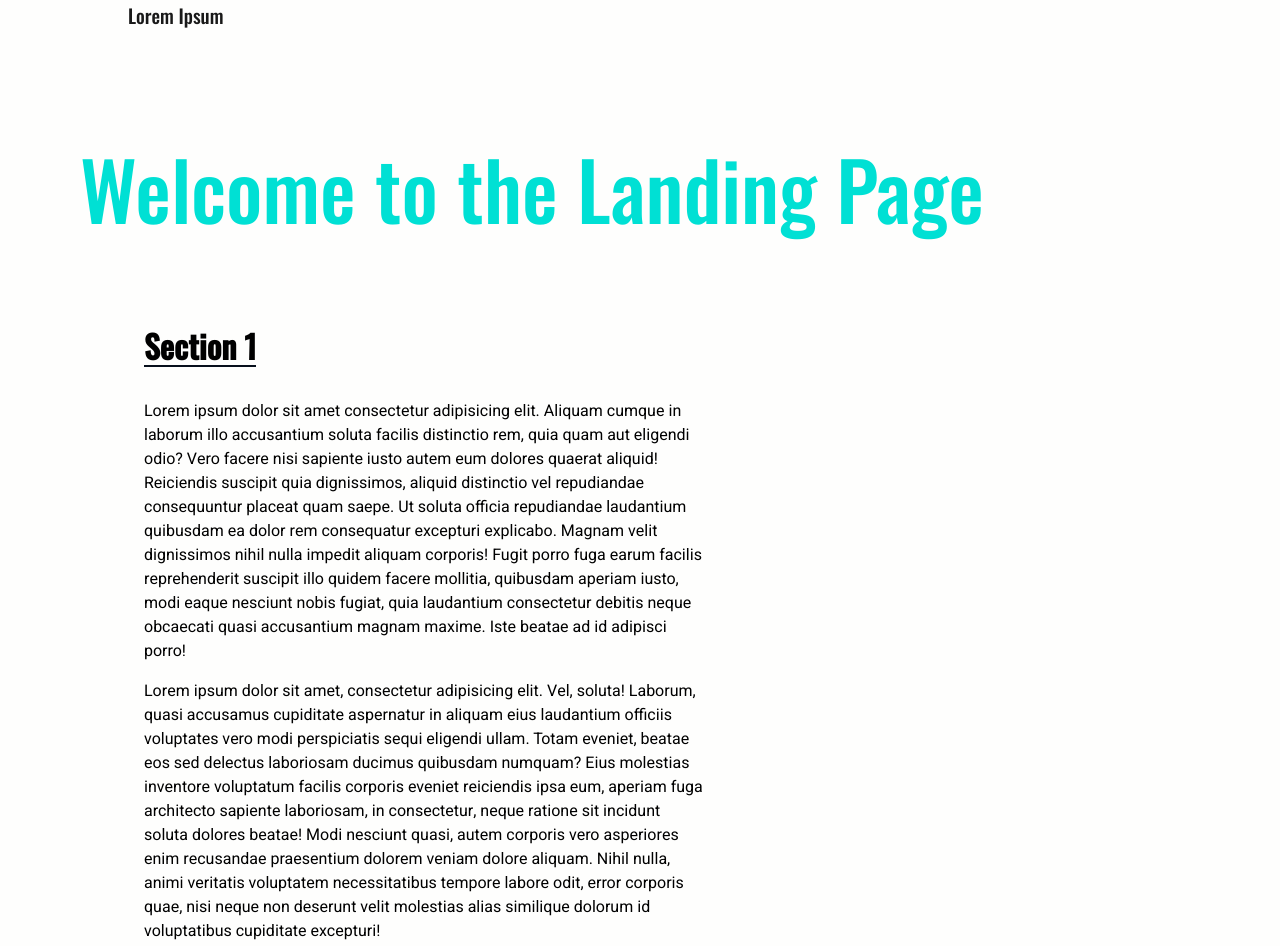
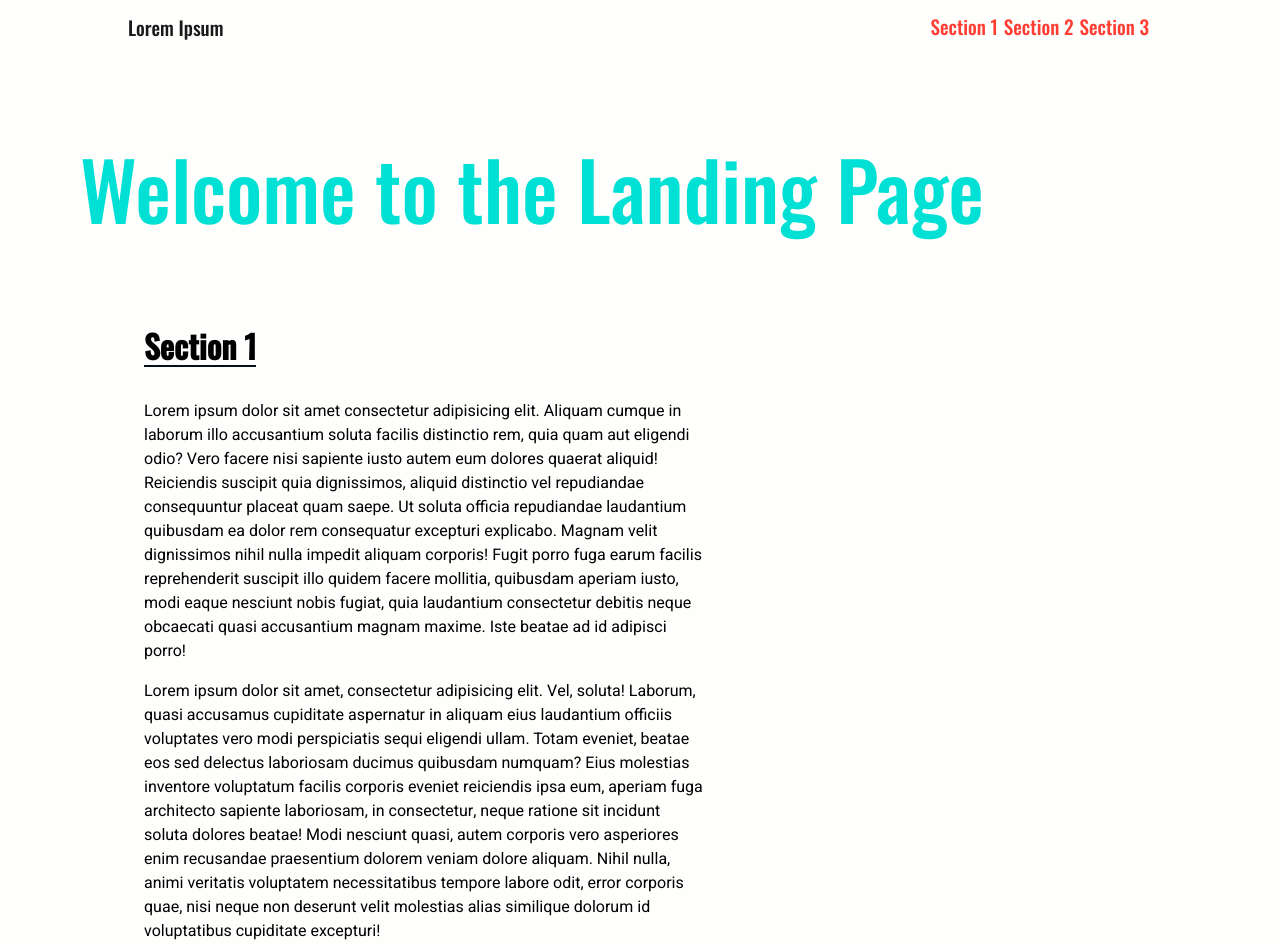
Before and after one commit to SamuelBshares/Custom-Landing-Page, a plain HTML site: page index.html in a window 1280 px wide. Shown: the top 946 px of the page. Drawn offline with nearby package versions, Linux system fonts and the light colour scheme; the site is published under a folder, as on GitHub Pages, so addresses that start at the root find nothing.

Commit message:
js implement

```diff
--- a/index.html
+++ b/index.html
@@ -114,6 +114,6 @@
     <footer class="page__footer">
       <p>&copy 2022 Samuel Boffa</p>
     </footer>
-    <script type="text/javascript" src="/js/app.js"></script>
+    <script type="text/javascript" src="./js/app.js"></script>
   </body>
 </html>
```
